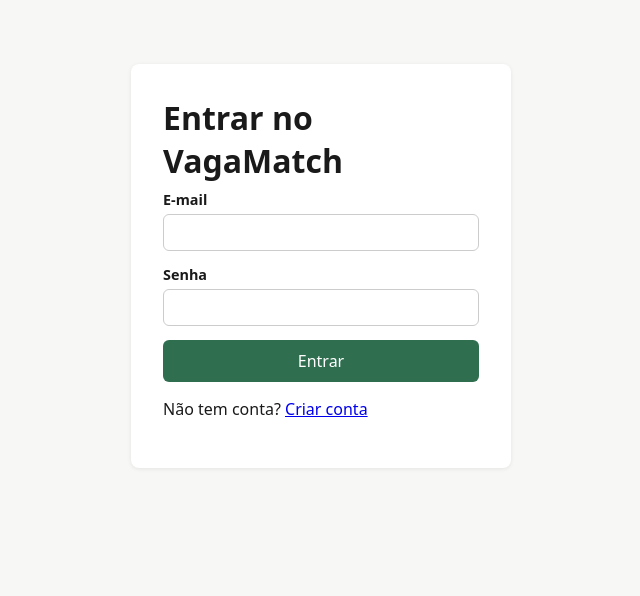
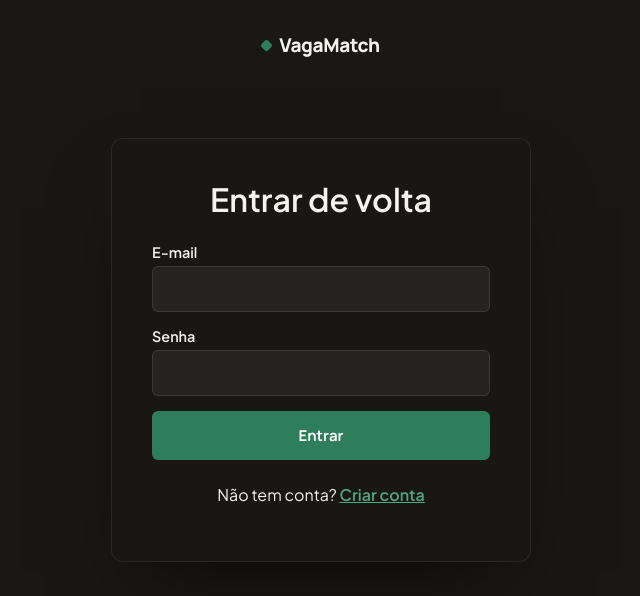
Before and after one commit to Taioque12/VagaMatch, a React (Vite) app: page /login in a window 1280 px wide. Shown: the top 596 px of the page, without its empty margins (319-959 px from the left). Built offline with nearby package versions, Linux system fonts and the light colour scheme; no server answers.

Commit message:
style: overhaul auth and onboarding pages with premium UI and fix save bug

```diff
--- a/src/index.css
+++ b/src/index.css
@@ -17,12 +17,16 @@
 }
 
 .tela-auth {
-  max-width: 380px;
-  margin: 4rem auto;
-  padding: 2rem;
-  background: #fff;
-  border-radius: 8px;
-  box-shadow: 0 1px 4px rgba(0, 0, 0, 0.08);
+  max-width: 420px;
+  width: 100%;
+  margin: 3rem auto;
+  padding: 2.5rem;
+  background: rgba(26, 24, 21, 0.7);
+  border: 1px solid rgba(246, 243, 238, 0.08);
+  border-radius: 12px;
+  box-shadow: 0 40px 80px -30px rgba(0, 0, 0, 0.6);
+  backdrop-filter: blur(12px);
+  color: #f6f3ee;
 }
 
 .tela-auth form,
@@ -42,19 +46,33 @@
 
 input, textarea, select {
   font: inherit;
-  padding: 0.5rem 0.6rem;
-  border: 1px solid #ccc;
+  padding: 0.8rem 1rem;
+  border: 1px solid rgba(246, 243, 238, 0.1);
   border-radius: 6px;
+  background: rgba(246, 243, 238, 0.06);
+  color: #f6f3ee;
+  font-size: 15px;
+}
+
+input:focus, textarea:focus {
+  outline: none;
+  border-color: #2e7d5b;
 }
 
 button {
-  font: inherit;
-  padding: 0.6rem 1rem;
+  font-family: "Manrope", sans-serif;
+  font-weight: 700;
+  font-size: 15px;
+  padding: 14px;
   border: none;
   border-radius: 6px;
-  background: #2f6f4f;
+  background: #2e7d5b;
   color: #fff;
   cursor: pointer;
+  transition: filter 0.2s ease-out;
+}
+button:hover {
+  filter: brightness(1.12);
 }
 
 button:disabled {
@@ -64,9 +82,15 @@
 
 .link-remover {
   background: none;
-  color: #b33;
+  color: #e74c3c;
   padding: 0;
   align-self: flex-start;
+  font-size: 13px;
+}
+.link-remover:hover {
+  background: none;
+  filter: none;
+  text-decoration: underline;
 }
 
 .erro {
@@ -83,27 +107,46 @@
 }
 
 .onboarding {
-  max-width: 640px;
-  margin: 2rem auto;
-  padding: 0 1rem 3rem;
+  max-width: 720px;
+  margin: 0 auto;
+  padding: 2rem 1.5rem 4rem;
+  color: #f6f3ee;
+}
+
+.onboarding h1 {
+  font-family: "Manrope", sans-serif;
+  font-weight: 800;
+  font-size: 36px;
+  letter-spacing: -0.03em;
 }
 
 .onboarding section {
-  background: #fff;
-  padding: 1.2rem;
-  border-radius: 8px;
-  margin-bottom: 1.2rem;
-  box-shadow: 0 1px 4px rgba(0, 0, 0, 0.06);
+  background: rgba(26, 24, 21, 0.5);
+  border: 1px solid rgba(246, 243, 238, 0.08);
+  backdrop-filter: blur(10px);
+  padding: 2rem;
+  border-radius: 12px;
+  margin-bottom: 1.5rem;
+  box-shadow: 0 20px 40px -20px rgba(0, 0, 0, 0.4);
+}
+
+.onboarding section h2 {
+  font-family: "Manrope", sans-serif;
+  font-size: 20px;
+  border-bottom: 1px solid rgba(246, 243, 238, 0.08);
+  padding-bottom: 0.8rem;
+  margin-bottom: 1.5rem;
 }
 
 .cartao-experiencia {
-  border: 1px solid #e2e2e2;
+  background: rgba(246, 243, 238, 0.03);
+  border: 1px solid rgba(246, 243, 238, 0.06);
   border-radius: 6px;
-  padding: 0.8rem;
+  padding: 1.2rem;
   display: flex;
   flex-direction: column;
-  gap: 0.5rem;
-  margin-bottom: 0.8rem;
+  gap: 0.8rem;
+  margin-bottom: 1rem;
 }
 
 .linha-dupla {
@@ -117,6 +160,21 @@
 
 .botao-principal {
   align-self: flex-start;
+  width: 100%;
+  font-size: 16px;
+}
+
+.cartao-importacao {
+  background: rgba(46, 125, 91, 0.12);
+  border: 1px solid rgba(46, 125, 91, 0.35);
+  padding: 1.5rem;
+  border-radius: 8px;
+  text-align: center;
+  margin-bottom: 2rem;
+}
+.cartao-importacao p {
+  margin: 0 0 1rem;
+  color: #7fd4ac;
 }
 
 .dashboard {
--- a/src/pages/Cadastro.jsx
+++ b/src/pages/Cadastro.jsx
@@ -30,16 +30,31 @@
 
   if (sucesso) {
     return (
-      <div className="tela-auth">
-        <h1>Confirme seu e-mail</h1>
-        <p>Enviamos um link de confirmação para {email}. Clique nele para ativar sua conta.</p>
+      <div className="lp lp-hero-bloco" style={{ minHeight: '100vh', display: 'flex', flexDirection: 'column' }}>
+        <nav className="lp-nav" style={{ justifyContent: 'center', padding: '32px' }}>
+          <Link to="/" className="lp-logo" style={{ textDecoration: 'none' }}>
+            <span className="lp-logo-marca" />
+            VagaMatch
+          </Link>
+        </nav>
+        <div className="tela-auth" style={{ textAlign: "center" }}>
+          <h1 style={{ marginBottom: "1rem" }}>Confirme seu e-mail</h1>
+          <p style={{ color: "#a19c8e" }}>Enviamos um link de confirmação para <strong>{email}</strong>. Clique nele para ativar sua conta.</p>
+        </div>
       </div>
     );
   }
 
   return (
+    <div className="lp lp-hero-bloco" style={{ minHeight: '100vh', display: 'flex', flexDirection: 'column' }}>
+      <nav className="lp-nav" style={{ justifyContent: 'center', padding: '32px' }}>
+        <Link to="/" className="lp-logo" style={{ textDecoration: 'none' }}>
+          <span className="lp-logo-marca" />
+          VagaMatch
+        </Link>
+      </nav>
       <div className="tela-auth">
-      <h1>Criar conta no VagaMatch</h1>
+        <h1 style={{ textAlign: "center", marginBottom: "1.5rem" }}>Criar conta</h1>
         <form onSubmit={handleSubmit}>
           <label>
             E-mail
@@ -60,9 +75,10 @@
             {carregando ? "Criando..." : "Criar conta"}
           </button>
         </form>
-      <p>
-        Já tem conta? <Link to="/login">Entrar</Link>
+        <p style={{ textAlign: "center", marginTop: "1.5rem" }}>
+          Já tem conta? <Link to="/login" style={{ color: "#4fa87e", fontWeight: "bold" }}>Entrar</Link>
         </p>
+      </div>
     </div>
   );
 }
--- a/src/pages/Login.jsx
+++ b/src/pages/Login.jsx
@@ -23,8 +23,15 @@
   }
 
   return (
+    <div className="lp lp-hero-bloco" style={{ minHeight: '100vh', display: 'flex', flexDirection: 'column' }}>
+      <nav className="lp-nav" style={{ justifyContent: 'center', padding: '32px' }}>
+        <Link to="/" className="lp-logo" style={{ textDecoration: 'none' }}>
+          <span className="lp-logo-marca" />
+          VagaMatch
+        </Link>
+      </nav>
       <div className="tela-auth">
-      <h1>Entrar no VagaMatch</h1>
+        <h1 style={{ textAlign: "center", marginBottom: "1.5rem" }}>Entrar de volta</h1>
         <form onSubmit={handleSubmit}>
           <label>
             E-mail
@@ -39,9 +46,10 @@
             {carregando ? "Entrando..." : "Entrar"}
           </button>
         </form>
-      <p>
-        Não tem conta? <Link to="/cadastro">Criar conta</Link>
+        <p style={{ textAlign: "center", marginTop: "1.5rem" }}>
+          Não tem conta? <Link to="/cadastro" style={{ color: "#4fa87e", fontWeight: "bold" }}>Criar conta</Link>
         </p>
+      </div>
     </div>
   );
 }
--- a/src/pages/Onboarding.jsx
+++ b/src/pages/Onboarding.jsx
@@ -1,5 +1,5 @@
 import { useEffect, useState } from "react";
-import { useNavigate } from "react-router-dom";
+import { useNavigate, Link } from "react-router-dom";
 import { supabase } from "../lib/supabase.js";
 import { useAuth } from "../lib/AuthContext.jsx";
 
@@ -114,18 +114,19 @@
     try {
       const { error: e1 } = await supabase
         .from("profiles")
-        .update({
+        .upsert({
+          id: userId,
           nome_completo: nomeCompleto,
           localizacao,
           telegram_chat_id: telegramChatId || null,
           updated_at: new Date().toISOString(),
-        })
-        .eq("id", userId);
+        });
       if (e1) throw e1;
 
       const { error: e2 } = await supabase
         .from("curriculos")
-        .update({
+        .upsert({
+          user_id: userId,
           resumo_profissional: resumoProfissional,
           habilidades: csv(habilidades),
           experiencias: experiencias
@@ -140,19 +141,19 @@
           cursos: linhas(cursos),
           projetos: linhas(projetos),
           updated_at: new Date().toISOString(),
-        })
-        .eq("user_id", userId);
+        }, { onConflict: 'user_id' });
       if (e2) throw e2;
 
       const { error: e3 } = await supabase
         .from("preferencias")
-        .update({
+        .upsert({
+          user_id: userId,
+          ativo: true,
           cargos_alvo: linhas(cargosAlvo),
           palavras_chave: csv(palavrasChave),
           regioes: csv(regioes),
           updated_at: new Date().toISOString(),
-        })
-        .eq("user_id", userId);
+        }, { onConflict: 'user_id' });
       if (e3) throw e3;
 
       setSalvo(true);
@@ -212,12 +213,24 @@
   if (carregando) return <p className="carregando">Carregando...</p>;
 
   return (
-    <div className="onboarding">
-      <h1>Configure seu perfil</h1>
-      <p className="ajuda">
-        Isso é a fonte fixa de verdade usada para gerar seus currículos — o sistema nunca inventa
-        experiência além do que você preencher aqui.
-      </p>
+    <div className="lp lp-hero-bloco" style={{ minHeight: '100vh', display: 'flex', flexDirection: 'column' }}>
+      <nav className="lp-nav">
+        <Link to="/" className="lp-logo" style={{ textDecoration: 'none' }}>
+          <span className="lp-logo-marca" />
+          VagaMatch
+        </Link>
+        <div style={{ display: "flex", gap: "20px", alignItems: "center" }}>
+          <Link to="/dashboard" className="lp-botao-claro">
+            Ir para Vagas
+          </Link>
+        </div>
+      </nav>
+      <div className="onboarding">
+        <h1 style={{ textAlign: "center", marginBottom: "0.5rem" }}>Configure seu perfil</h1>
+        <p className="ajuda" style={{ textAlign: "center" }}>
+          Isso é a fonte fixa de verdade usada para gerar seus currículos — o sistema nunca inventa
+          experiência além do que você preencher aqui.
+        </p>
 
       <form onSubmit={handleSubmit}>
         <section>
@@ -349,6 +362,7 @@
           {salvando ? "Salvando..." : "Salvar"}
         </button>
       </form>
+      </div>
     </div>
   );
 }
```
Lines whose indentation alone changed are shown as unchanged.
